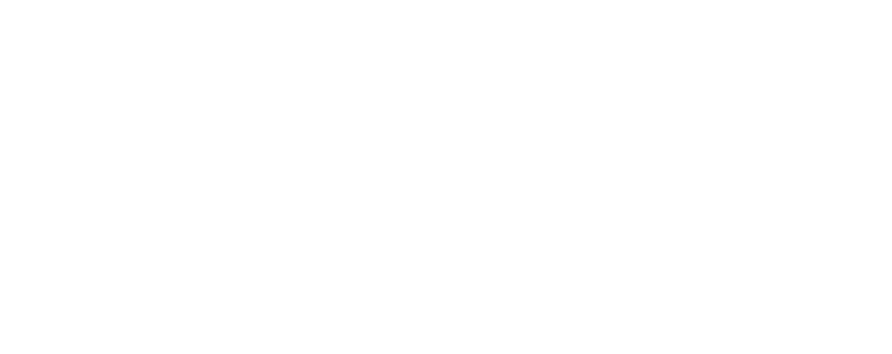
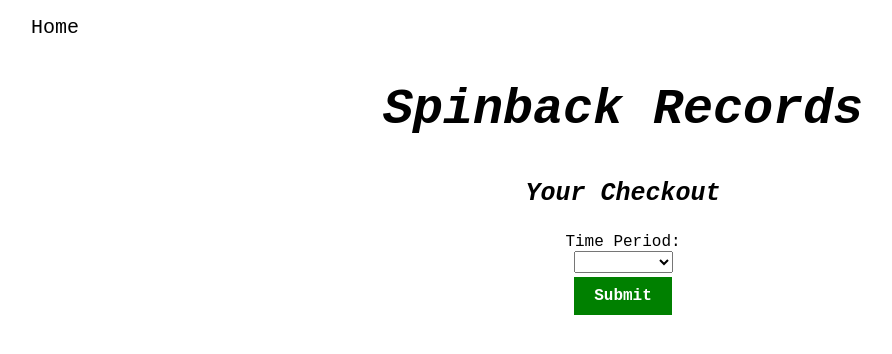
Before and after one commit to Emersonp7/GirlHacks, a plain HTML site: page Website/checkout.html in a window 1280 px wide. Shown: the whole page, without its empty margins (17-909 px from the left). Drawn offline with Linux system fonts and the light colour scheme.

Commit message:
Checkout and Main website

```diff
--- a/Website/checkout.html
+++ b/Website/checkout.html
@@ -0,0 +1,88 @@
+<!DOCTYPE html>
+<html lang="en">
+<head>
+    <meta charset="UTF-8">
+    <meta name="viewport" content="width=device-width, initial-scale=1.0">
+    <header>
+        <nav>
+            <ul>
+                <a href="main.html">Home</a>
+                <style>
+                    a {
+                        text-decoration: none;
+                        color: black;
+                        font-family: 'Courier New', Courier, monospace;
+                        font-size: 20px;
+                    }
+                </style>
+            </ul>
+        </nav>
+    </header>
+    <title>Spinback Records</title>
+    <h2>Spinback Records</h2>
+    <style>
+        h2 {
+            text-align: center;
+            font-family: 'Courier New', Courier, monospace;
+            font-size: 50px;
+            font-style: italic;
+            color: black;
+        }
+    </style>
+    <h3>Your Checkout</h3>
+    <style>
+        h3 {
+            text-align: center;
+            font-family: 'Courier New', Courier, monospace;
+            font-size: 25px;
+            font-style: italic;
+            color: black;
+        }
+    </style>
+    <label for="time">Time Period:</label>
+    <style>
+        label {
+            font-family: 'Courier New', Courier, monospace;
+            display: block;
+            text-align: center;
+            font-size: 16px;
+            color: black;
+        }
+    </style>
+    <select name="time" id="time">
+        <option value = "test"> </option>
+        <option value = "1W">1 week</option>
+        <option value="1M">1 month</option>
+        <option value="6M">6 months</option>
+        <option value="1Y">1 year</option>
+    </select>
+    <style type="text/css">
+        select {
+            font-family: 'Courier New', Courier, monospace;
+            display: block;
+            margin: 0 auto;
+            font-size: 16px;
+            color: black;
+        }
+    </style>
+
+    <button id="submit">Submit</button>
+    <style>
+        #submit {
+            background-color: green;
+            color: white;
+            border: none;
+            padding: 10px 20px;
+            text-align: center;
+            text-decoration: none;
+            display: inline-block;
+            font-family: 'Courier New', Courier, monospace;
+            font-size: 16px;
+            font-weight: bold;
+            margin: 4px 2px;
+            cursor: pointer;
+            display: block;
+            margin-left: auto;
+            margin-right: auto;
+        }
+</html>
--- a/Website/main.js
+++ b/Website/main.js
@@ -1,7 +1,7 @@
 document.getElementById('myBtn').addEventListener('click', function() {
-    const clientId = '4c9e4fb01bd345989368485e373fcc19'; // Replace with your actual Client ID
-    const redirectUri = 'localhost:3000/checkout.html'; // Replace with your actual Redirect URI
-    const scopes = 'user-read-private user-read-email'; // Add any other scopes you need
+    const clientId = '4c9e4fb01bd345989368485e373fcc19';
+    const redirectUri = 'localhost:3000/callback';
+    const scopes = 'user-read-private user-read-email';
 
     const authUrl = `https://accounts.spotify.com/authorize?response_type=code&client_id=${clientId}&scope=${encodeURIComponent(scopes)}&redirect_uri=${encodeURIComponent(redirectUri)}`;
 
```
Also changed, not shown: Website/main.html (+10 -0 lines).
